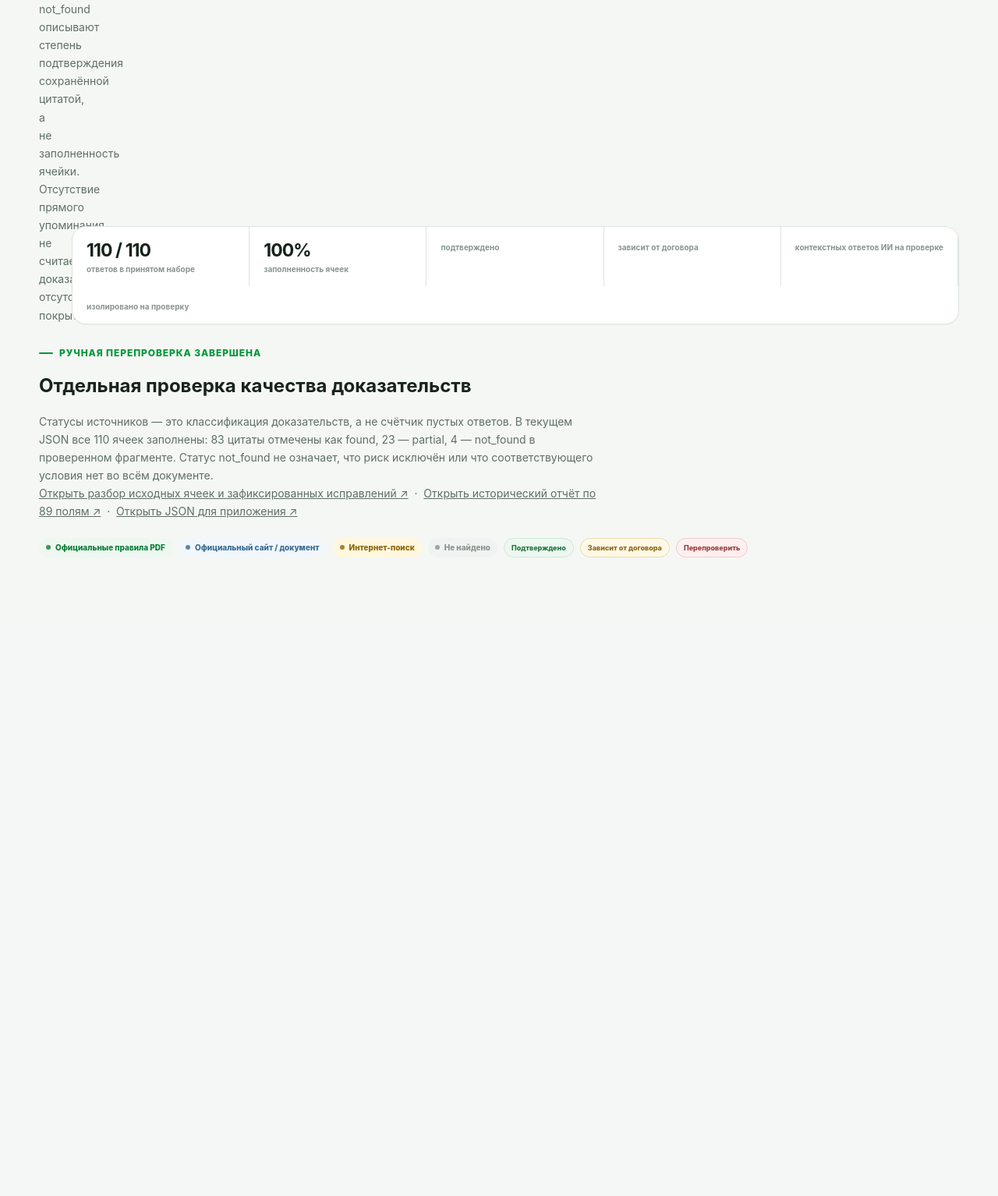
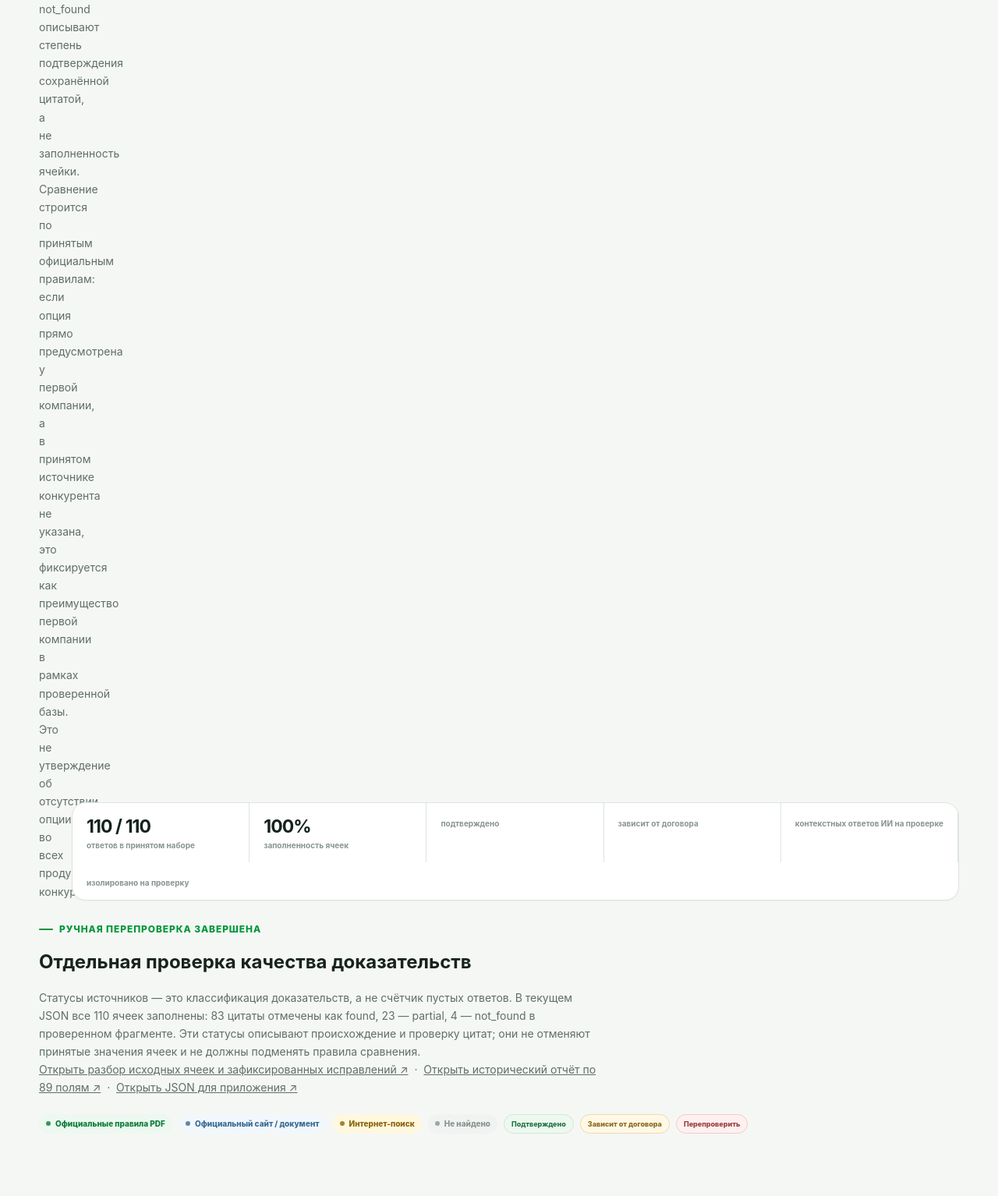
Before and after one commit to vilvetti-cloud/insurance-comparator, a Flask app: template templates/data_report.html in a window 1280 px wide. Shown: the part 841-2375 px from the top of the page at 78% size. Before the commit the page ends 1556 px from the top, so only its background shows below. Run offline with Flask 2, Linux system fonts and the light colour scheme; the template is opened without the code that fills it, so the values that code supplies are empty.

Commit message:
Align data report wording with accepted CASCO comparison methodology

```diff
--- a/templates/data_report.html
+++ b/templates/data_report.html
@@ -33,7 +33,7 @@
           <p>
             В принятом наборе заполнены все 110 ячеек (11 страховщиков × 10 параметров).
             Статусы found / partial / not_found описывают степень подтверждения сохранённой цитатой, а не заполненность ячейки.
-            Отсутствие прямого упоминания не считается доказательством отсутствия покрытия.
+            Сравнение строится по принятым официальным правилам: если опция прямо предусмотрена у первой компании, а в принятом источнике конкурента не указана, это фиксируется как преимущество первой компании в рамках проверенной базы. Это не утверждение об отсутствии опции во всех продуктах конкурента.
           </p>
         </div>
 
@@ -73,8 +73,7 @@
           <p>
             Статусы источников — это классификация доказательств, а не счётчик пустых ответов.
             В текущем JSON все 110 ячеек заполнены: 83 цитаты отмечены как found, 23 — partial,
-            4 — not_found в проверенном фрагменте. Статус not_found не означает, что риск исключён
-            или что соответствующего условия нет во всём документе.
+            4 — not_found в проверенном фрагменте. Эти статусы описывают происхождение и проверку цитат; они не отменяют принятые значения ячеек и не должны подменять правила сравнения.
           </p>
           <p>
             <a href="https://github.com/vilvetti-cloud/insurance-comparator/blob/main/reports/casco-partial-not-found-review-2026-10-14.md" target="_blank" rel="noopener">Открыть разбор исходных ячеек и зафиксированных исправлений ↗</a>
```
